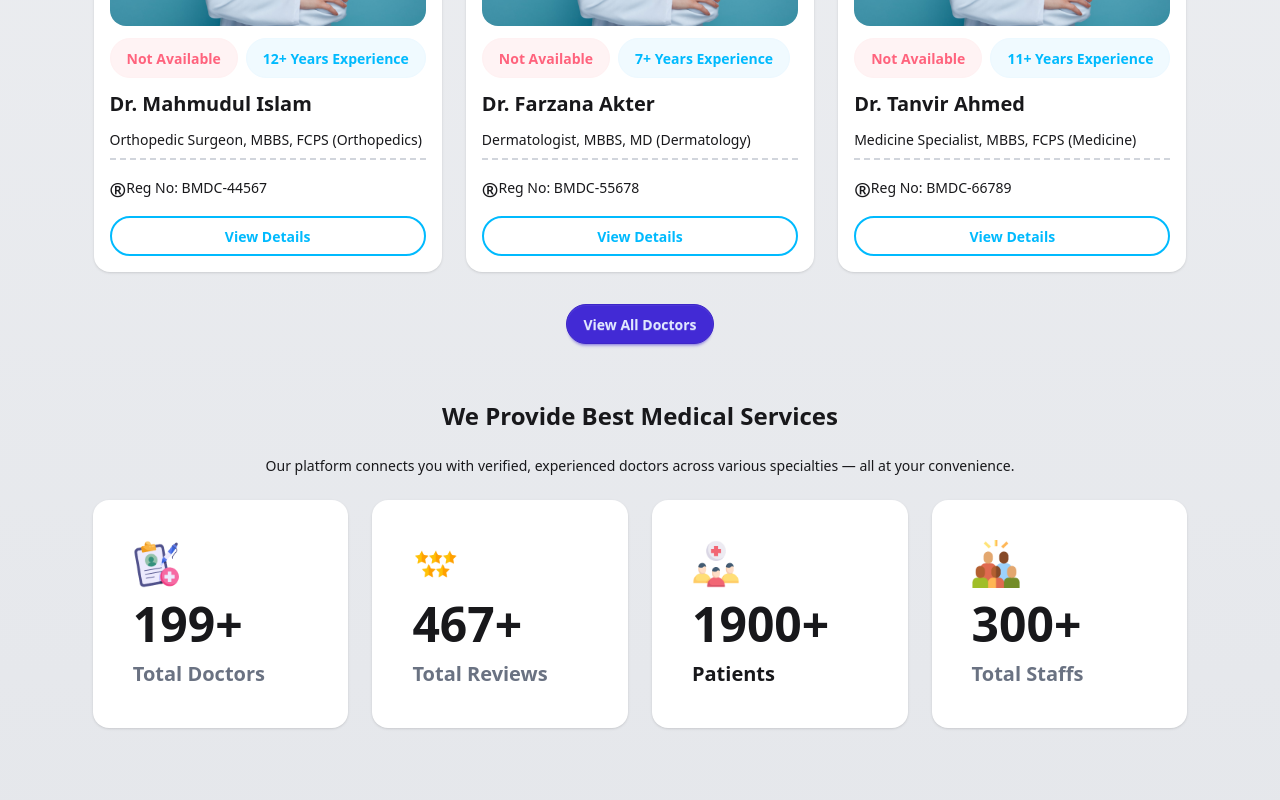
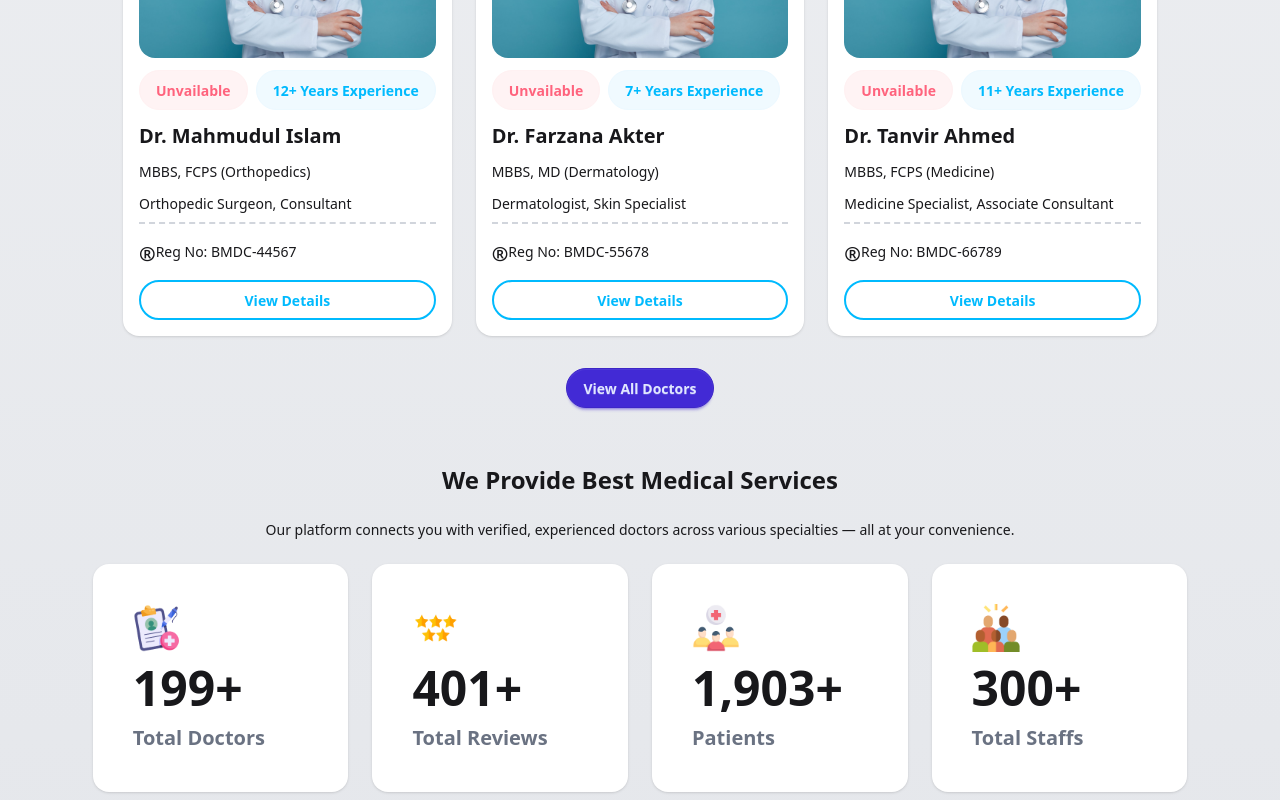
Before and after one commit to findmariammariaa/Phudu, a React (Vite) app: page / in a window 1280 px wide. Shown: the part 1520-2320 px from the top of the page. Built offline with nearby package versions, Linux system fonts and the light colour scheme.

Commit message:
Added toast and counter

```diff
--- a/package.json
+++ b/package.json
@@ -12,7 +12,9 @@
   "dependencies": {
     "@tailwindcss/vite": "^4.1.16",
     "react": "^19.1.1",
+    "react-countup": "^6.5.3",
     "react-dom": "^19.1.1",
+    "react-hot-toast": "^2.6.0",
     "react-icons": "^5.5.0",
     "react-router": "^7.9.4",
     "react-router-dom": "^7.9.4",
--- a/public/doctors.json
+++ b/public/doctors.json
@@ -46,7 +46,7 @@
     "speciality": "Orthopedic Surgeon",
     "experience": 12,
     "registrationNumber": "BMDC-44567",
-    "designation": "Consultant Orthopedic",
+    "designation": "Consultant",
     "workplace": "Labaid Specialized Hospital",
     "fee": 1300,
     "availability": ["Sunday", "Tuesday"]
--- a/src/Routes/Route.jsx
+++ b/src/Routes/Route.jsx
@@ -13,7 +13,8 @@ import Doctor from "../components/Doctor/Doctor";
 export const router = createBrowserRouter([
   {
     path: "/",
-    Component: Root,
+    element: <Root></Root>,
+    errorElement: <Error></Error>,
     children: [
       {
         index: true,
@@ -32,11 +33,6 @@ export const router = createBrowserRouter([
     ],
   },
   {
-    path: "error",
-    Component: Error,
-    children: [{ index: true, Component: ErrorMsg }],
-  },
-  {
     path: "blogs",
     Component: Blogs,
   },
--- a/src/components/Booking/Booking.jsx
+++ b/src/components/Booking/Booking.jsx
@@ -3,7 +3,6 @@ import { useLoaderData } from "react-router";
 import Chart from "../Dashboard/Chart";
 
 const Booking = () => {
-    document.title = "My Appointments - Phudu";
   const alldoctors = useLoaderData();
 
   const bookedIds =
@@ -29,15 +28,15 @@ const Booking = () => {
   return (
 
     <div className="mx-auto px-8 flex flex-col gap-4 bg-gray-100 min-h-screen">
-        <Chart doctors={doctors}/>
-      <h1 className="text-3xl font-bold text-center">
+      {doctors.length > 0 && <Chart doctors={doctors}/>}
+      <h1 className="text-2xl font-bold text-center m-10">
         My Today Appointments
       </h1>
-
-      <p className="text-sm max-w-3xl mx-auto text-gray-500 text-center">
+      {doctors.length > 0?(<p className="text-sm max-w-3xl mx-auto text-gray-500 text-center">
         Our platform connects you with verified, experienced doctors across
         various specialties — all at your convenience.
-      </p>
+      </p>):null}
+
 
       {doctors.length > 0 ? (
         doctors.map((doctor) => (
@@ -69,9 +68,12 @@ const Booking = () => {
           </div>
         ))
       ) : (
-        <h1 className="text-xl font-semibold text-center mt-10">
+        <div className="flex flex-col p-5 justify-center items-center">
+          <h1 className="text-md font-semibold text-center">
           No Appointments Booked Yet
         </h1>
+        <button className="btn btn-primary mt-4" onClick={() => window.location.href = '/'}>Go to Home</button>
+        </div>
       )}
     </div>
   );
--- a/src/components/Dashboard/Dashboard.jsx
+++ b/src/components/Dashboard/Dashboard.jsx
@@ -1,5 +1,5 @@
 import React from "react";
-
+import CountUp from 'react-countup';
 function Dashboard() {
   return (
     <div className="flex flex-col justify-center items-center gap-6 my-8">
@@ -30,7 +30,7 @@ function Dashboard() {
             srcset=""
             className="w-12 h-auto"
           />
-          <h2 className="text-5xl font-bold">467+</h2>
+          <h2 className="text-5xl font-bold"><CountUp delay={1} start={400} end={500} duration={5000} />+</h2>
           <h3 className="text-xl text-gray-500 font-semibold">Total Reviews</h3>
         </div>
 
@@ -41,8 +41,9 @@ function Dashboard() {
             srcset=""
             className="w-12 h-auto"
           />
-          <h2 className="text-5xl font-bold">1900+</h2>
-          <h3 className="text-xl ftext-gray-500 font-semibold">Patients</h3>
+          <h2 className="text-5xl font-bold"><CountUp delay={0} start={1900} end={2000} duration={1500} />+</h2>
+
+          <h3 className="text-xl text-gray-500 font-semibold">Patients</h3>
         </div>
 
          <div className="flex flex-col gap-3 p-10 bg-white rounded-2xl shadow">
--- a/src/components/Doctor/Doctor.jsx
+++ b/src/components/Doctor/Doctor.jsx
@@ -1,4 +1,5 @@
 import React, { useEffect, useState } from "react";
+import toast, { Toaster } from "react-hot-toast";
 import { Link, useLocation } from "react-router-dom";
 
 function Doctor() {
@@ -17,26 +18,31 @@ function Doctor() {
   const location = useLocation();
   const doctor = location.state?.doctor;
   console.log(doctor);
-  const [isBooked, setIsBooked] = useState(false)
+  const [isBooked, setIsBooked] = useState(false);
   useEffect(() => {
-  const storedBookings = JSON.parse(localStorage.getItem("BookedAppointments")) || [];
+    const storedBookings =
+      JSON.parse(localStorage.getItem("BookedAppointments")) || [];
 
     if (storedBookings.includes(doctor?.id)) {
       setIsBooked(true);
     }
   }, [doctor]);
   const handleBooking = () => {
-  const storedBookings = JSON.parse(localStorage.getItem("BookedAppointments")) || [];
+    toast.success(`${doctor.name} booked successfully!`);
+    const storedBookings =
+      JSON.parse(localStorage.getItem("BookedAppointments")) || [];
 
     if (!storedBookings.includes(doctor.id)) {
       storedBookings.push(doctor.id);
-    localStorage.setItem("BookedAppointments", JSON.stringify(storedBookings));
+      localStorage.setItem(
+        "BookedAppointments",
+        JSON.stringify(storedBookings),
+      );
     }
 
     setIsBooked(true);
-  alert("Appointment booked successfully!");
+    ;
   };
-
 
   return (
     <div className=" bg-gray-100 min-h-screen flex flex-col gap-10">
@@ -105,11 +111,11 @@ const handleBooking = () => {
           <h1 className="text-md font-bold">Availability</h1>
           {doctor.availability.includes(todayName) ? (
             <span className="btn btn-soft btn-sm btn-success rounded-full cursor-default pointer-events-none">
-              Doctor Available Today
+              Doctor is available today
             </span>
           ) : (
             <span className="btn btn-soft btn-sm btn-error rounded-full cursor-default pointer-events-none">
-              Doctor Not Available Today
+              Doctor is unavailable today
             </span>
           )}
         </div>
@@ -123,7 +129,7 @@ const handleBooking = () => {
           isBooked ? (
             <button
               className="btn w-full btn-success mt-4 px-8 py-3 rounded-full font-bold cursor-default"
-              onClick={() => alert("Appointment already booked!")}
+              onClick={() => toast.error("You have already booked this appointment.") }
             >
               Appointment Booked
             </button>
--- a/src/components/Doctors/Doctors.jsx
+++ b/src/components/Doctors/Doctors.jsx
@@ -40,7 +40,7 @@ const todayName = days[today.getDay()];
               ) :
               (
                  <span className="btn btn-soft btn-error rounded-full cursor-default pointer-events-none">
-                Not Available
+                Unvailable
               </span>
               )
               }
@@ -52,9 +52,10 @@ const todayName = days[today.getDay()];
 
             <h2 className="text-xl font-bold">{doctor.name}</h2>
 
-            <p className="border-b-2 border-dashed border-b-gray-300 pb-2 text-sm">
-              {doctor.speciality}, {doctor.education}
+            <p className="text-sm">
+              {doctor.education}
             </p>
+            <p className="border-b-2 border-dashed border-b-gray-300 pb-2 text-sm">{doctor.speciality}, {doctor.designation}</p>
 
             <p className="text-sm  items-center flex ">
               <span className="text-xl font-bold mt-1">®</span>Reg No:{" "}
--- a/src/components/Header/Header.jsx
+++ b/src/components/Header/Header.jsx
@@ -43,8 +43,8 @@ const Header = () => {
           </div>
           <div className="flex">
 
-          <img src="/public/img/logo.png" alt="logo" className="size-10"/>
-          <a className="btn btn-ghost text-xl font-extrabold">PHUDU</a>
+          <img src="/img/logo.png" alt="logo" className="size-10"/>
+          <a className="btn btn-ghost text-xl font-extrabold" >PHUDU</a>
           </div>
         </div>
         <div className="navbar-center hidden lg:flex">
--- a/src/pages/Error/Error.jsx
+++ b/src/pages/Error/Error.jsx
@@ -5,7 +5,11 @@ const Error = () => {
     return (
         <>
             <Header></Header>
-            <Outlet></Outlet>
+            <div className="items-center justify-center flex flex-col min-h-screen bg-red-100">
+                <h1 className="text-2xl text-error-content">Opps! Page Not Found.</h1>
+                <p className="text-error-content">The page you are looking for does not exist.</p>
+                <button className="btn btn-primary mt-4" onClick={() => window.location.href = '/'}>Go to Home</button>
+            </div>
         </>
 
     );
--- a/src/pages/Root/Root.jsx
+++ b/src/pages/Root/Root.jsx
@@ -1,10 +1,12 @@
-import React from 'react';
-import Header from '../../components/Header/Header';
-import Footer from '../../components/Footer/Footer';
-import { Outlet } from "react-router";
+import React from "react";
+import Header from "../../components/Header/Header";
+import Footer from "../../components/Footer/Footer";
+import { Outlet } from "react-router-dom";
+import { Toaster } from "react-hot-toast";
 const Root = () => {
   return (
     <div>
+      <Toaster position="top-right" reverseOrder={true} />
       <Header />
       <Outlet></Outlet>
       <Footer />
```
Also changed, not shown: 1 other file (tests, documents, lock files or other folders). Lines whose indentation alone changed are shown as unchanged.
